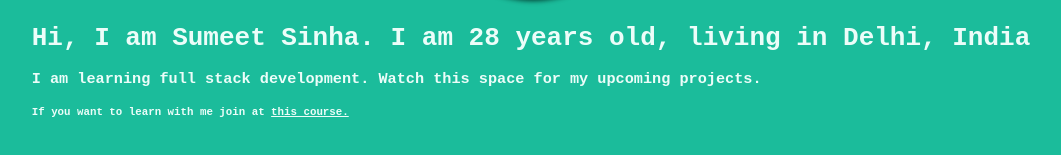
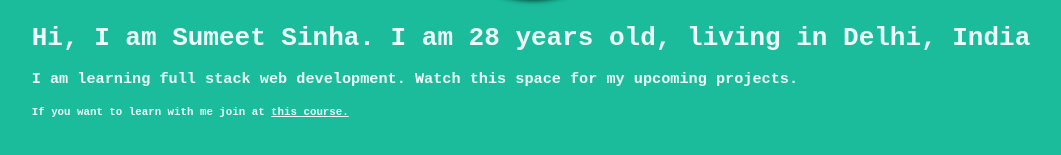
Before and after one commit to findsumit/lesson1, a plain HTML site: page index.html in a window 1280 px wide. Shown: the part 429-584 px from the top of the page, without its empty margins (109-1170 px from the left). Drawn offline with Linux system fonts and the light colour scheme.

Commit message:
fix: description for bio

```diff
--- a/index.html
+++ b/index.html
@@ -11,7 +11,7 @@
       <img class="profile-pic" src="https://media.wired.com/photos/5926c126af95806129f50868/master/w_2560%2Cc_limit/SuperMarioRunTA.jpg" alt="My image">
       <div class="site-header-content">
         <h1>Hi, I am Sumeet Sinha. I am 28 years old, living in Delhi, India</h1>
-        <h3>I am learning full stack development. Watch this space for my upcoming projects.</h3>
+        <h3>I am learning full stack web development. Watch this space for my upcoming projects.</h3>
         <h5>If you want to learn with me join at <a class="course-link" href="https://www.youtube.com/c/TanayPratap/videos?view=0&sort=da&flow=grid">this course.</a></h5>
       </div>
     </header>
```
Also changed, not shown: test2file.txt (added).
